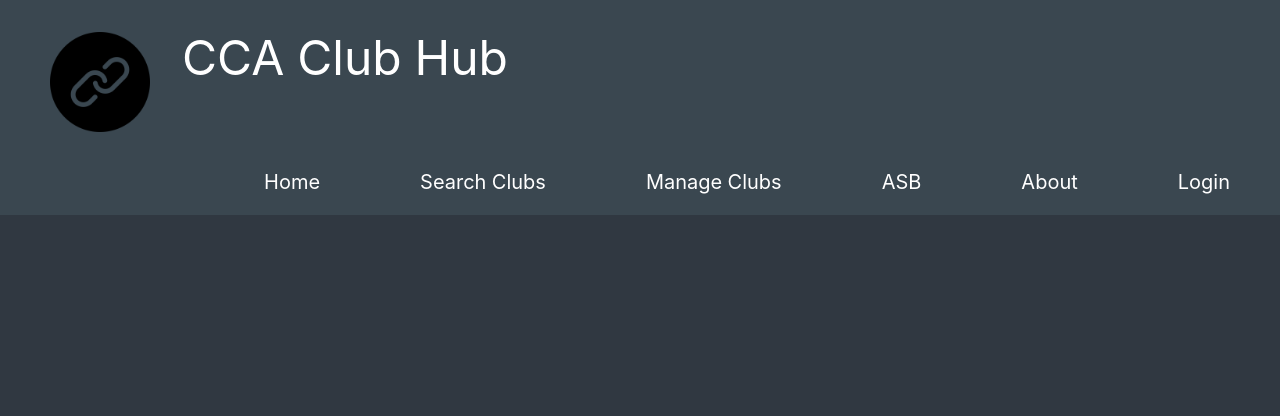
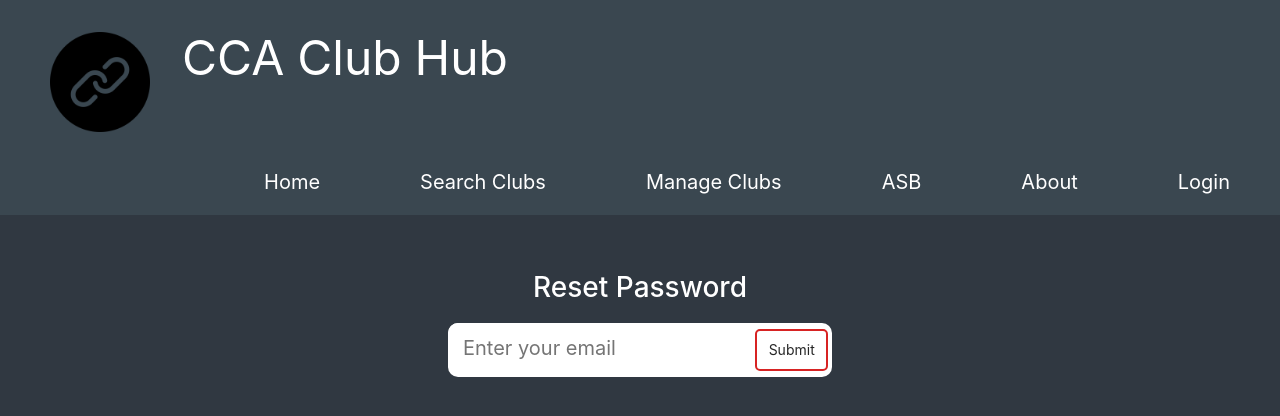
Before and after one commit to FieryXY/club-website, a React (Create React App) app: page /#/reset-password in a window 1280 px wide. Shown: the top 416 px of the page. Built offline with nearby package versions, Linux system fonts and the light colour scheme.

Commit message:
Reset Password Email

```diff
--- a/src/App.js
+++ b/src/App.js
@@ -14,6 +14,7 @@ import {Navigate} from "react-router-dom";
 import FeaturedPage from "./components/featuredPage";
 import Modal from 'react-modal';
 import {useNavigate} from "react-router-dom";
+import ResetPassword from './ResetPassword'
 
 Modal.setAppElement("#root");
 function App() {
@@ -51,6 +52,7 @@ function App() {
               <Route path="/club-search" element={<ClubSearchPage />} />
               <Route path="/club-profile/:clubId" element={<ClubProfile />} />
               <Route path="/club-editor" element={<ClubEditor />} />
+              <Route path="/reset-password" element={<ResetPassword />} />
               if(!isLoggedIn) {
                 <Route path="/login" element={<Login isLoggedIn={isLoggedIn} setLoggedIn={setLoggedIn}/>} />
               }
--- a/src/ClubEditor.js
+++ b/src/ClubEditor.js
@@ -41,7 +41,7 @@ const ClubEditor = () => {
         if(refresh) {
             ClubService.doClubInfo(sessionStorage.getItem("clubId")).then(response => {
                 if(response["status"] != 200) {
-                    throw "Backend is not responding"
+                    throw new Error("Backend is not responding")
                 }
                 return response.json();
             }).then(json => {
--- a/src/ClubService.js
+++ b/src/ClubService.js
@@ -1,5 +1,5 @@
 const development = true;
-const BackEndURL = "https://cca-club-service.herokuapp.com";
+const BackEndURL = "http://localhost:8080";
 
 class ClubService {
     doLogin(userName, password) {
@@ -111,7 +111,19 @@ class ClubService {
             "mode" : "cors",
             body: data
         })
- }
+    }
+    doSendEmail = (email) => {
+        console.log(email);
+        const Body = {
+            "username" : email,
+        };
+        return fetch(BackEndURL + "/api/club/password/reset/request/", {
+            "headers":  {"Content-Type" : "application/json"},
+            "method" : "POST",
+            "mode" : "cors",
+            "body" : JSON.stringify(Body)
+        })
+    }
 }
 
 
--- /dev/null
+++ b/src/ResetPassword.css
@@ -0,0 +1,37 @@
+.reset-password {
+    text-align: center;
+    background-color: white;
+    width: 30%;
+    margin-left: 35%;
+    margin-right: 35%;
+    border-radius: 10px;
+}
+.email-input {
+    padding: 10px;
+    padding-left: 15px;
+    padding-right: 15px;
+    border-radius: 10px;
+    width: 80%;
+    font-size: 20px;
+    background-color: white;
+}
+.reset-text {
+    color: white;
+    text-align: center;
+    margin-top: 50px;
+}
+.submit {
+    width: 19%;
+    background-color: white;
+    border-radius: 5px;
+    border: 2px solid rgb(215, 35, 35);
+    margin-right: 1%;
+    padding-top: 8px;
+    padding-bottom: 8px;
+    margin-bottom: 6px;
+    cursor: pointer;
+}
+
+.submit:hover {
+    background-color: rgb(255, 228, 228);
+}
--- /dev/null
+++ b/src/ResetPassword.js
@@ -0,0 +1,33 @@
+import React, { useState } from 'react';
+import "./index.css"
+import "./ResetPassword.css"
+import ClubService from './ClubService.js';
+
+const ResetPassword = () => {
+
+    const [email, setEmail] = useState("");
+
+    const onSendEmail = () => {
+        ClubService.doSendEmail(email).then(response => {
+            if(response["status"] === 500) {
+                alert("Invalid Username")
+            }
+        });
+    }
+
+    const handleChange = (e) => {
+        setEmail(e.target.value);
+    }
+
+    return(
+        <>
+            <h1 className='reset-text'>Reset Password</h1>
+            <div className='reset-password'>
+                <input id="resetEmail" onChange={handleChange} value={email} className='email-input' placeholder='Enter your email' />
+                <button className='submit' onClick={onSendEmail}>Submit</button>
+            </div>
+        </>
+    );
+}
+
+export default ResetPassword;
--- a/src/login.js
+++ b/src/login.js
@@ -79,7 +79,8 @@ const Login = (props) => {
                         </div>
                     </div>
 
-                    <p className="form-bottom-message" ><a href="#0">Forgot your password?</a></p>
+                    <p className="form-bottom-message" ><a onClick={() => navigate("/reset-password")}>Forgot your password?</a></p>
+
 
                 </div>
             </div>
```
Also changed, not shown: 1 other file (tests, documents, lock files or other folders).
